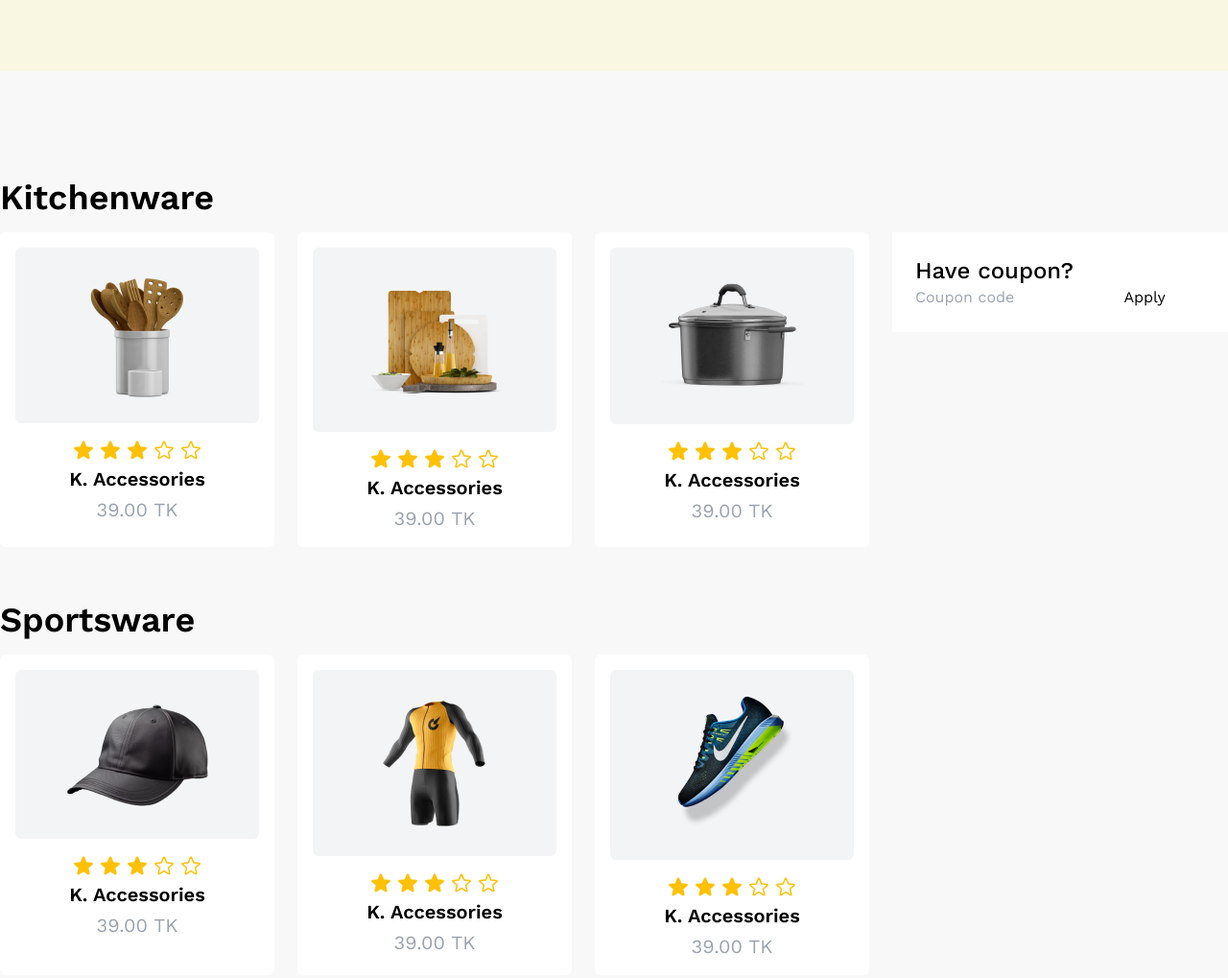
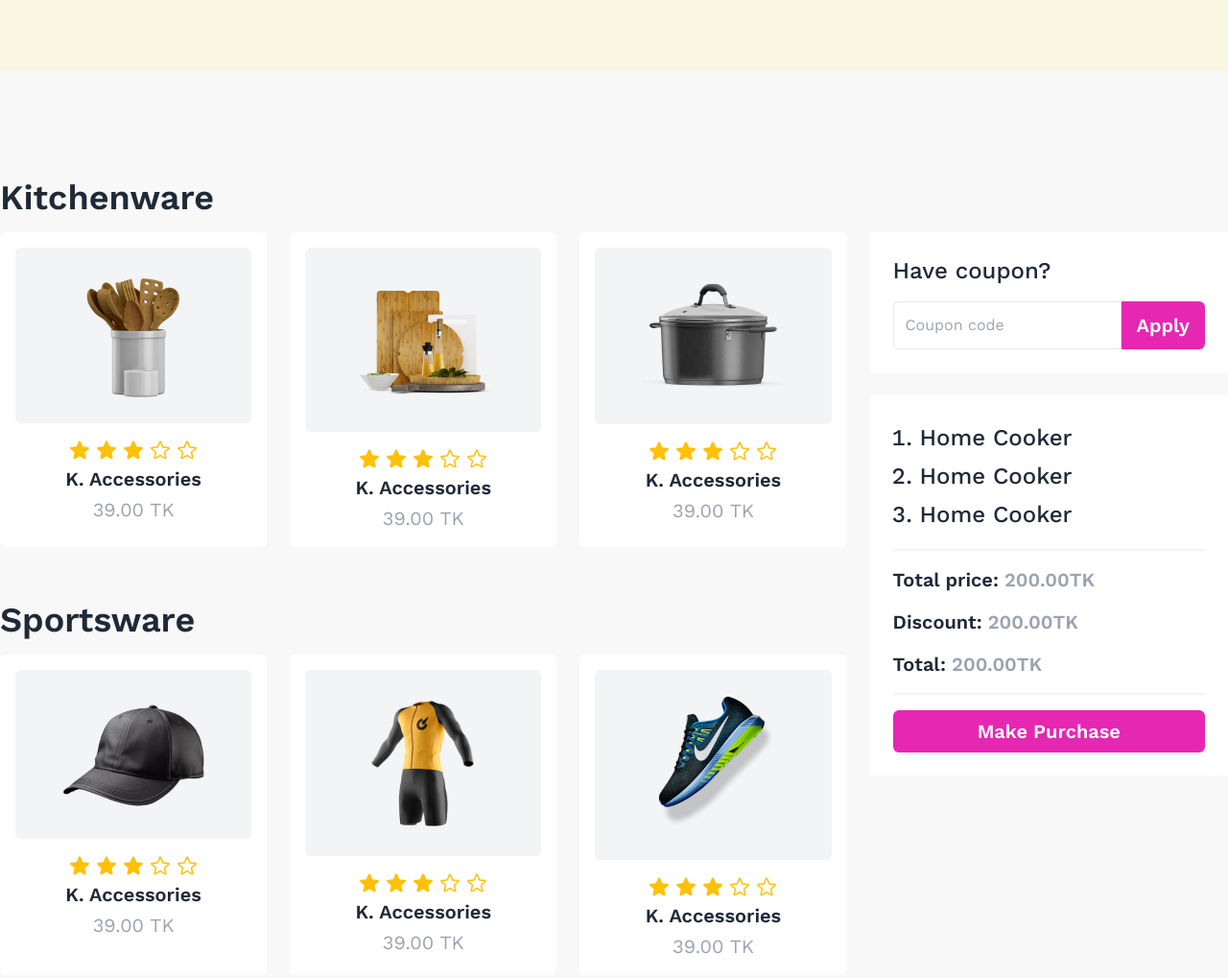
Before and after one commit to mehediy/summer-sale-landing-page, a plain HTML site: page index.html in a window 1280 px wide. Shown: the part 688-1707 px from the top of the page at 96% size. Drawn offline with nearby package versions, Linux system fonts and the light colour scheme.

Commit message:
added modal

```diff
--- a/index.html
+++ b/index.html
@@ -1,5 +1,5 @@
 <!DOCTYPE html>
-<html lang="en">
+<html lang="en" data-theme="light">
   <head>
     <meta charset="UTF-8" />
     <meta name="viewport" content="width=device-width, initial-scale=1.0" />
@@ -9,6 +9,11 @@
     <link
       href="https://fonts.googleapis.com/css2?family=Work+Sans:wght@400;500;600;700&display=swap"
       rel="stylesheet"
+    />
+    <link
+      href="https://cdn.jsdelivr.net/npm/daisyui@3.5.1/dist/full.css"
+      rel="stylesheet"
+      type="text/css"
     />
     <title>20% off - Summer Sale</title>
     <style>
@@ -200,11 +205,66 @@
           <!-- Have coupon -->
           <div class="bg-white p-6">
             <h3 class="text-2xl font-medium">Have coupon?</h3>
-            <div>
-              <input type="text" placeholder="Coupon code" />
-              <button>Apply</button>
+            <div class="flex mt-4">
+              <input
+                class="p-3 border rounded-l-md"
+                type="text"
+                placeholder="Coupon code"
+              />
+              <button
+                class="bg-[#E527B2] text-white font-semibold text-xl py-2 px-4 rounded-r-md"
+              >
+                Apply
+              </button>
             </div>
           </div>
+          <!-- Have coupon end -->
+          <!-- Make purchase -->
+          <div class="bg-white p-6 flex flex-col gap-4">
+            <ol class="list-decimal ml-7 text-2xl font-medium">
+              <li class="py-1">Home Cooker</li>
+              <li class="py-1">Home Cooker</li>
+              <li class="py-1">Home Cooker</li>
+            </ol>
+            <div class="border border-gray-100"></div>
+            <div class="text-xl font-semibold">
+              <h3 class="inline">Total price:</h3>
+              <span class="text-gray-400">200.00TK</span>
+            </div>
+            <div class="text-xl font-semibold">
+              <h3 class="inline">Discount:</h3>
+              <span class="text-gray-400">200.00TK</span>
+            </div>
+            <div class="text-xl font-semibold">
+              <h3 class="inline">Total:</h3>
+              <span class="text-gray-400">200.00TK</span>
+            </div>
+            <div class="border border-gray-100"></div>
+            <button
+              onclick="purchase_modal_1.showModal()"
+              class="bg-[#E527B2] text-white font-semibold text-xl py-2 px-4 rounded-md"
+            >
+              Make Purchase
+            </button>
+          </div>
+          <!-- Make purchase end-->
+          <!-- Modal -->
+          <dialog id="purchase_modal_1" class="modal">
+            <form
+              method="dialog"
+              class="modal-box flex flex-col gap-6 items-center justify-center py-20"
+            >
+              <img src="./images/congo.png" alt="" />
+              <h2 class="text-5xl font-bold">Congratulations</h2>
+              <p class="text-xl text-gray-400">Your Purchased the product</p>
+              <button
+                class="bg-[#E527B2] text-white font-semibold text-xl py-2 px-4 rounded-md"
+              >
+                Go Home
+              </button>
+            </form>
+          </dialog>
+          <!-- Modal end -->
         </div>
         <!-- Sidebar-end -->
       </div>
```
